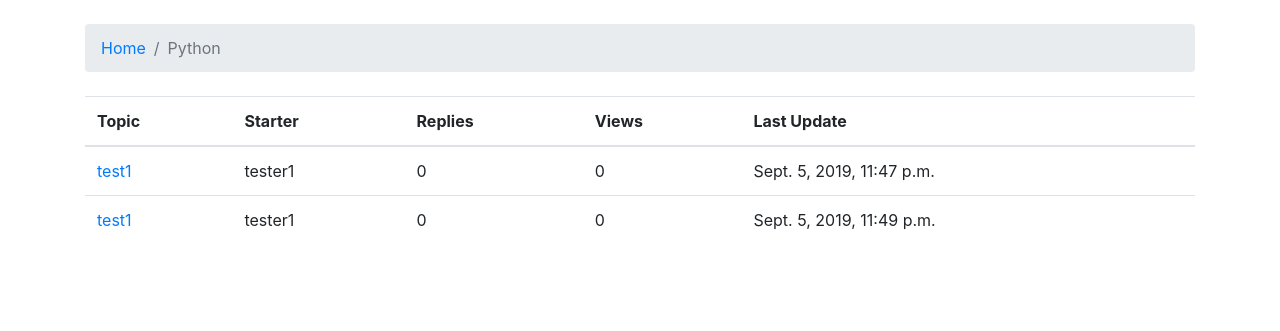
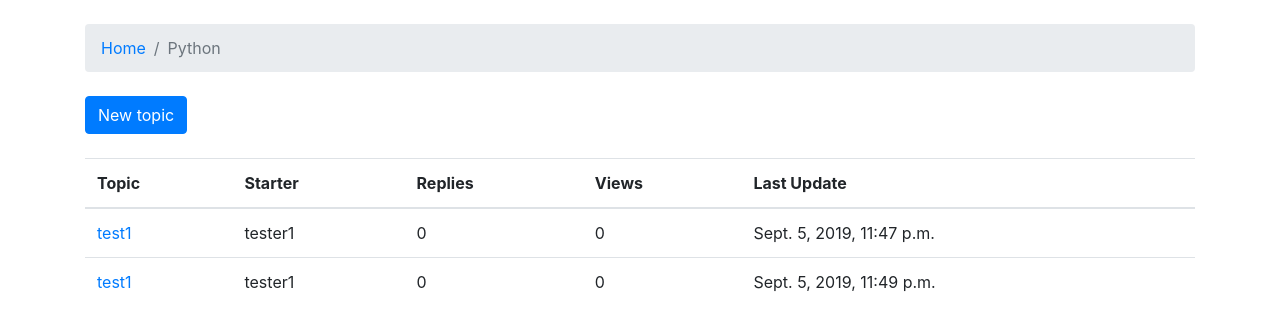
Before and after one commit to reducing-dietary-sodium-website/essential-meals, a Django app: page /em_website/boards/1/ in a window 1280 px wide. Shown: the part 56-387 px from the top of the page. Run offline with Django 3.2, Linux system fonts and the light colour scheme; data comes from the database, SQL or seed files in the repository; both versions use the stored data as it was after the commit; some libraries are stand-ins or nearby versions.

Commit message:
Getting posting functionality working, should pip install -r requirements.txt

```diff
--- a/essential_meals_project/em_website/templates/topic_posts.html
+++ b/essential_meals_project/em_website/templates/topic_posts.html
@@ -9,6 +9,7 @@
   <li class="breadcrumb-item"><a href="{% url 'board_topics' topic.board.pk %}">{{ topic.board.name }}</a></li>
   <li class="breadcrumb-item active">{{ topic.subject }}</li>
 {% endblock %}
+
 
 {% block content %}
 
--- a/essential_meals_project/em_website/templates/topics.html
+++ b/essential_meals_project/em_website/templates/topics.html
@@ -10,6 +10,9 @@
 {% endblock %}
 
 {% block content %}
+<div class="mb-4">
+  <a href="{% url 'new_topic' board.pk %}" class="btn btn-primary">New topic</a>
+</div>
   <table class="table">
     <thead class="thead-inverse">
       <tr>
```
Also changed, not shown: essential_meals_project/db.sqlite3. Lines whose indentation alone changed are shown as unchanged.
